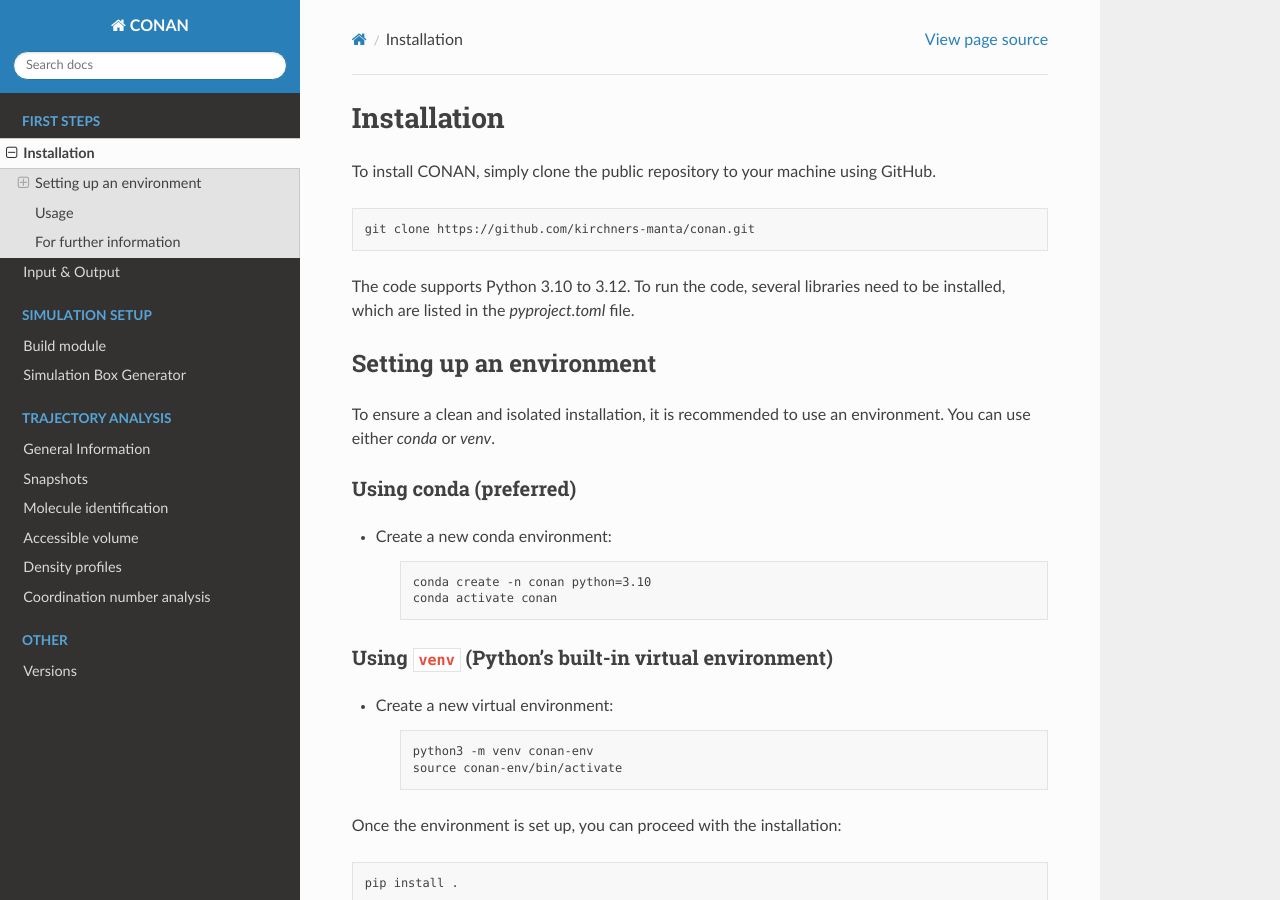
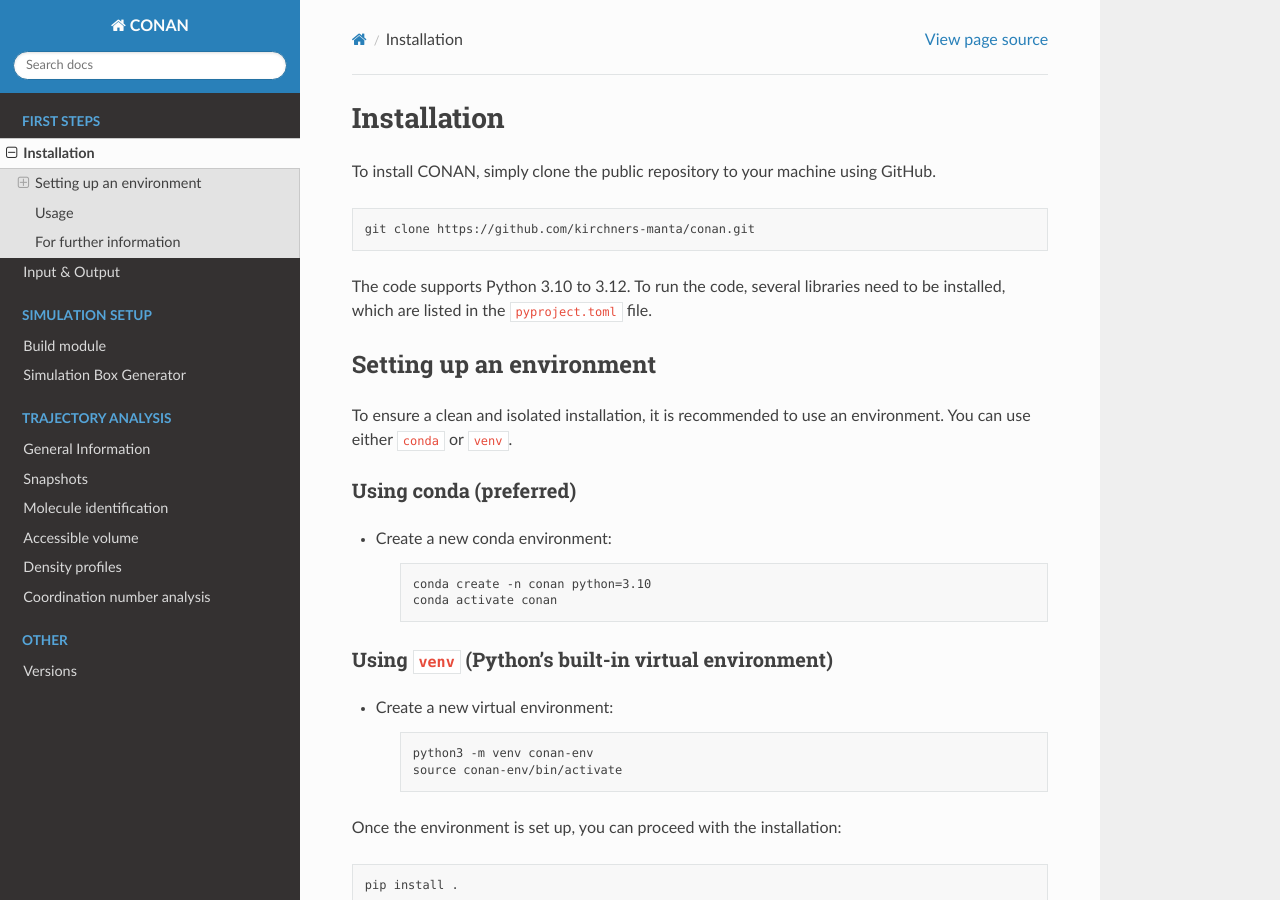
Before and after one commit to kirchners-manta/conan, a Sphinx documentation site: the page built from docs/source/first_steps/Installation.rst, in a window 1280 px wide and 900 px high. Built offline with Sphinx 7.4.7 and the Read the Docs theme 3.1.0, drawn with Linux system fonts in a browser that asks for light colours.

Commit message:
[MOD] changing titles in manual

```diff
--- a/docs/source/analysis/mol_ident.rst
+++ b/docs/source/analysis/mol_ident.rst
@@ -1,5 +1,5 @@
 Molecule identification
-===================
+=======================
 
 The program includes a molecule identifier that detects all bonds between atoms based on distance criteria.
 The cutoff distances, which determine whether two atoms are bonded, vary depending on the elements involved.
--- a/docs/source/first_steps/Installation.rst
+++ b/docs/source/first_steps/Installation.rst
@@ -7,12 +7,12 @@ To install CONAN, simply clone the public repository to your machine using GitHu
 
    git clone https://github.com/kirchners-manta/conan.git
 
-The code supports Python 3.10 to 3.12. To run the code, several libraries need to be installed, which are listed in the `pyproject.toml` file.
+The code supports Python 3.10 to 3.12. To run the code, several libraries need to be installed, which are listed in the ``pyproject.toml`` file.
 
 Setting up an environment
 -------------------------
 
-To ensure a clean and isolated installation, it is recommended to use an environment. You can use either `conda` or `venv`.
+To ensure a clean and isolated installation, it is recommended to use an environment. You can use either ``conda`` or ``venv``.
 
 Using conda (preferred)
 ^^^^^^^^^^^^^^^^^^^^^^^
@@ -25,7 +25,7 @@ Using conda (preferred)
       conda activate conan
 
 Using ``venv`` (Python's built-in virtual environment)
-^^^^^^^^^^^^^^^^^^^^^^^^^^^^^^^^^^^^^^^^^^^^^^^^^^
+^^^^^^^^^^^^^^^^^^^^^^^^^^^^^^^^^^^^^^^^^^^^^^^^^^^^^^
 
 - Create a new virtual environment:
 
@@ -67,7 +67,7 @@ A log file called ``conan.log`` is written, containing everything that is printe
 For certain modules, additional files may be created (e.g. a ``csv`` file for the results of the analysis).
 
 For further information
--------------------
+-----------------------
 
 For more details on setting up virtual environments, see the official documentation:
 
```
